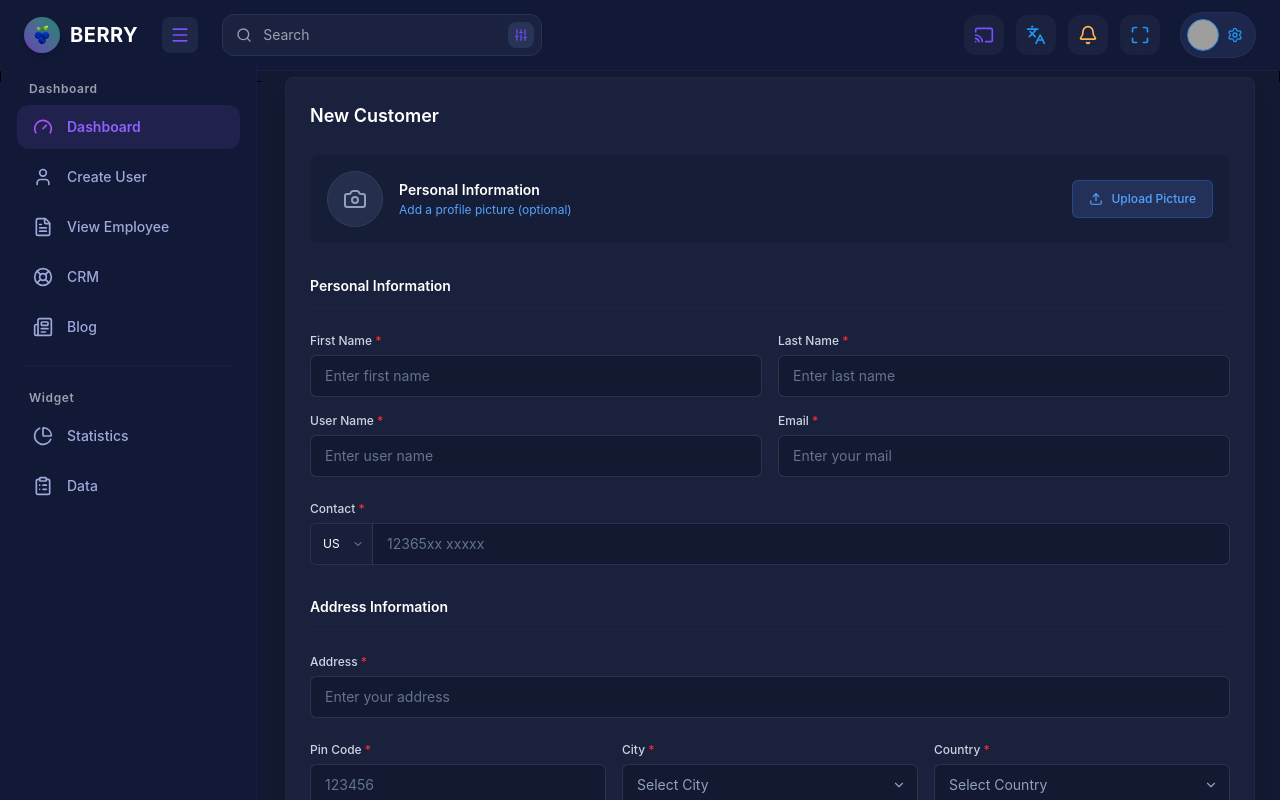
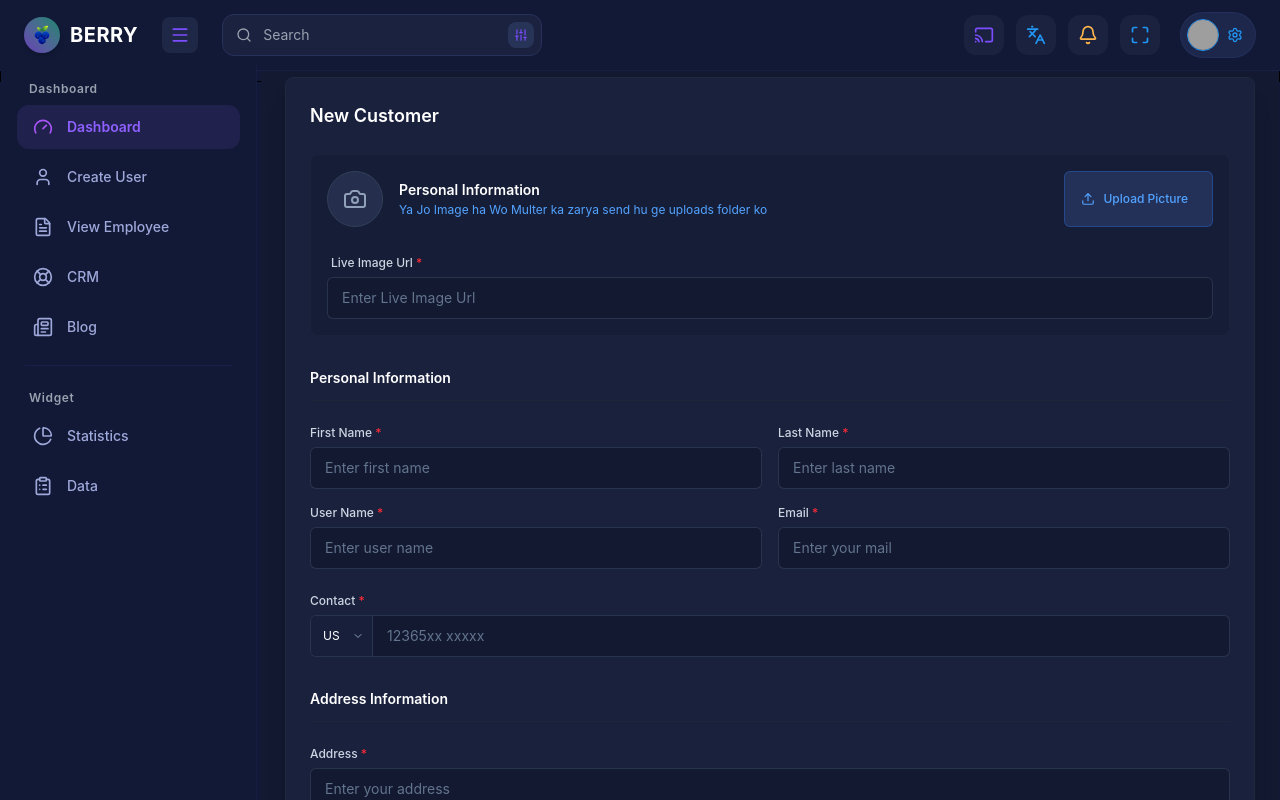
Before and after one commit to hasnainasif0761/E-commerce-Admin-Dashboard-SMIT-E-Commerce-Website, a React (Vite) app: page /CreateUser in a window 1280 px wide. Shown: the top 800 px of the page. Built offline with nearby package versions, Linux system fonts and the light colour scheme; grey boxes are pictures that could not be loaded.

Commit message:
feat: integrate react-hot-toast for user notifications and enhance CreateUser form

```diff
--- a/package.json
+++ b/package.json
@@ -14,6 +14,7 @@
     "lucide-react": "^1.40.0",
     "react": "^19.2.8",
     "react-dom": "^19.2.8",
+    "react-hot-toast": "^2.6.0",
     "react-router-dom": "^7.18.3",
     "tailwindcss": "^4.3.3"
   },
--- a/src/App.jsx
+++ b/src/App.jsx
@@ -5,6 +5,7 @@ import Header from './components/Header'
 import Sidebar from './components/Sidebar'
 import CreateUser from './pages/CreateUser';
 import UserList from './pages/UserList';
+import { Toaster } from 'react-hot-toast';
 
 
 function App() {
@@ -15,6 +16,7 @@ function App() {
         }
   return (
     <div>
+      <Toaster/>
      <BrowserRouter>
       <Header toggleSidebar={toggleSidebar}/>
       <div className='flex border'>
--- a/src/pages/CreateUser.jsx
+++ b/src/pages/CreateUser.jsx
@@ -1,5 +1,6 @@
 import React, { useState } from 'react';
 import { Camera, Upload, Home, ChevronRight, ChevronDown } from 'lucide-react';
+import toast from 'react-hot-toast';
 
 function CreateUser({isCollapsed}) {
     const [formData, setFormData] = useState({
@@ -14,11 +15,68 @@ function CreateUser({isCollapsed}) {
     city: '',
     country: '',
     notes: '',
+    LiveImageurl:'',
+    image:null
   });
       const handleChange = (e) => {
     const { name, value } = e.target;
     setFormData((prev) => ({ ...prev, [name]: value }));
   };
+
+  const handleSubmit = async(e) =>{
+      e.preventDefault();
+
+  const data = new FormData();
+
+  data.append("firstName", formData.firstName);
+  data.append("lastName", formData.lastName);
+  data.append("username", formData.username);
+  data.append("email", formData.email);
+  data.append("countryCode", formData.countryCode);
+  data.append("contact", formData.contact);
+  data.append("address", formData.address);
+  data.append("pinCode", formData.pinCode);
+  data.append("city", formData.city);
+  data.append("country", formData.country);
+  data.append("notes", formData.notes);
+  if (formData.image) {
+    data.append("image", formData.image);
+  }
+
+  const response = await fetch("http://localhost:4000/form/create-user", {
+    method: "POST",
+    body: data,
+  });
+
+const text = await response.text();
+
+console.log("Backend response:", text);
+
+if (!response.ok) {
+  throw new Error(text);
+}
+
+const result = JSON.parse(text);
+console.log(result);
+  setFormData({
+    firstName: '',
+    lastName: '',
+    username: '',
+    email: '',
+    countryCode: 'US',
+    contact: '',
+    address: '',
+    pinCode: '',
+    city: '',
+    country: '',
+    notes: '',
+    LiveImageurl:'',
+    image: null
+  });
+  toast.success("User created Successfully...",{position:'top-right',duration:4000})
+  }
+
+
   return (
     <div className={`${isCollapsed ? 'ml-[80px] w-[calc(100%-80px)]' : 'ml-[260px] w-[calc(100%-260px)]'} `}>
         <div className='w-full h-20 '>
@@ -35,27 +93,61 @@ function CreateUser({isCollapsed}) {
             <span className="text-purple-400">Create</span>
           </div>
         </div>
-
+        <form onSubmit={handleSubmit} method='post'>
         {/* Form Container */}
         <div className="bg-[#1a213d] border border-slate-800 rounded-lg p-6 max-w-6xl mx-auto shadow-xl">
           {/* Section Title */}
           <h2 className="text-lg font-semibold text-white mb-6">New Customer</h2>
 
           {/* Profile Picture Upload Section */}
-          <div className="flex items-center justify-between bg-[#131930]/40 p-4 rounded-lg border border-slate-800/60 mb-8">
-            <div className="flex items-center space-x-4">
+          <div className="flex items-center flex-col justify-between bg-[#131930]/40 p-4 rounded-lg border border-slate-800/60 mb-8">
+            <div className='flex justify-between w-full'>
+            <div className="flex items-center space-x-4 ">
               <div className="w-14 h-14 rounded-full bg-[#252e4d] flex items-center justify-center text-slate-400 border border-slate-700">
-                <Camera size={24} />
+                {!formData.image && (<Camera size={24} />)}
+                {formData.image && (
+                <img
+                  src={URL.createObjectURL(formData.image)}
+                  alt="Preview"
+                  className="w-14 h-14 rounded-full object-cover"
+                />
+              )}
               </div>
               <div>
                 <h3 className="text-sm font-semibold text-white">Personal Information</h3>
-                <p className="text-xs text-blue-400 mt-0.5">Add a profile picture (optional)</p>
+                <p className="text-xs text-blue-400 mt-0.5">Ya Jo Image ha Wo Multer ka zarya send hu ge uploads folder ko</p>
               </div>
             </div>
-            <button className="flex items-center space-x-2 bg-[#233058] hover:bg-[#2c3d70] text-blue-400 text-xs font-medium px-4 py-2.5 rounded-md border border-blue-500/30 transition-colors">
-              <Upload size={14} />
-              <span>Upload Picture</span>
-            </button>
+            <label className="flex items-center space-x-2 bg-[#233058] hover:bg-[#2c3d70] text-blue-400 text-xs font-medium px-4 py-2.5 rounded-md border border-blue-500/30 transition-colors cursor-pointer">
+            <Upload size={14} />
+            <span>Upload Picture</span>
+
+            <input
+              type="file"
+              accept="image/*"
+              hidden
+              onChange={(e) =>
+                setFormData((prev) => ({
+                  ...prev,
+                  image: e.target.files[0]
+                }))
+              }
+            />
+          </label>
+          </div>
+          <div className='w-full mt-7'>
+              <label className="block text-xs ml-1 text-slate-300 mb-1.5 font-medium">
+                  Live Image Url <span className="text-red-500">*</span>
+                </label>
+                <input
+                  type="text"
+                  name="firstName"
+                  value={formData.LiveImageurl}
+                  onChange={handleChange}
+                  placeholder="Enter Live Image Url"
+                  className="w-full bg-[#131930] border border-slate-700/70 rounded-md px-3.5 py-2.5 text-sm text-white placeholder-slate-500 focus:outline-none focus:border-blue-500 transition-colors"
+                />
+                </div>
           </div>
 
           {/* Personal Information Section */}
@@ -263,12 +355,13 @@ function CreateUser({isCollapsed}) {
             </button>
             <button
               type="submit"
-              className="bg-[#2a365c] hover:bg-[#344475] text-slate-300 hover:text-white text-sm font-medium px-5 py-2 rounded-md border border-slate-600/40 transition-colors"
+              className="bg-[#2a365c] cursor-pointer hover:bg-[#344475] text-slate-300 hover:text-white text-sm font-medium px-5 py-2 rounded-md border border-slate-600/40 transition-colors"
             >
               Add
             </button>
           </div>
         </div>
+      </form>
       </div>
 
       {/* Footer */}
```
Also changed, not shown: 1 other file (tests, documents, lock files or other folders).
